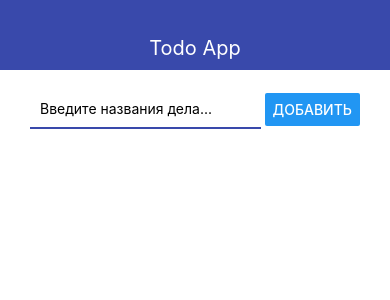
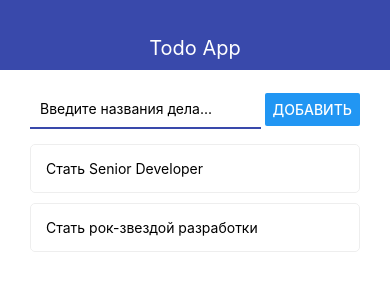
Before and after one commit to AIThomasNew/to-do-list, a React Native app: screen / in a window 390 px wide. Shown: the top 300 px of the page. Built offline with nearby package versions, Linux system fonts and the light colour scheme.

Commit message:
просто отработка базы rn-expo

```diff
--- a/App.js
+++ b/App.js
@@ -1,16 +1,25 @@
 import React, { useState } from 'react';
-import { StyleSheet, View, Text, ScrollView, FlatList } from 'react-native';
-import { AddTodo } from './src/AddTodo.js';
-import { Navbar } from './src/Navbar.js';
-import { Todo } from './src/Todo.js';
+import { StyleSheet, View } from 'react-native';
+import { Navbar } from './src/components/Navbar';
+import MainScreen from './src/screens/MainScreen';
+import TodoScreen from './src/screens/TodoScreen';
 
 export default function App() {
-  const [todos, setTodos] = useState([]);
+  const [todoId, setTodoId] = useState(null); // изначально ноль
+  const [todos, setTodos] = useState([
+    {
+      id: '1',
+      title: 'Стать Senior Developer',
+    },
+    {
+      id: '2',
+      title: 'Стать рок-звездой разработки',
+    },
+  ]);
 
   const addTodo = (title) => {
-    // создание нового элемента
     setTodos((prev) => [
-      ...prev,
+      ...prev, // развернуть предыдущий
       {
         id: Date.now().toString(),
         title,
@@ -22,25 +31,31 @@
     setTodos((prev) => prev.filter((todo) => todo.id !== id));
   };
 
+  let content = (
+    <MainScreen
+      todos={todos}
+      addTodo={addTodo}
+      removeTodo={removeTodo}
+      openTodo={setTodoId}
+    />
+  );
+
+  // если есть todoId
+  if (todoId !== null) {
+    content = <TodoScreen goBack={() => setTodoId(null)} />;
+  }
+
   return (
     <View>
       <Navbar title="Todo App" />
-      <View style={styles.container}>
-        <AddTodo onSubmit={addTodo} />
-
-        <FlatList
-          keyExtractor={(item) => item.id.toString()}
-          data={todos}
-          renderItem={({ item }) => <Todo todo={item} onRemove={removeTodo} />}
-        />
-      </View>
+      <View style={styles.container}>{content}</View>
     </View>
   );
 }
 
 const styles = StyleSheet.create({
   container: {
+    paddingVertical: 20,
     paddingHorizontal: 30,
-    paddingVertical: 20,
   },
 });
--- a/src/Todo.js
+++ /dev/null
@@ -1,35 +0,0 @@
-import React from 'react';
-import { Text, View, StyleSheet, TouchableOpacity } from 'react-native';
-
-export const Todo = ({ todo, onRemove }) => {
-  //* способ удаления через стрелочную функцию
-  // const longPressHandler = () => {
-  //   onRemove(todo.id);
-  // };
-
-  return (
-    <TouchableOpacity
-      activeOpacity={(0, 5)}
-      onPress={() => console.log('Pressed', todo.id)} // проверка клика
-      onLongPress={onRemove.bind(null, todo.id)} //* удаление способом жестким привязыванием контекста
-    >
-      <View style={styles.todo}>
-        <Text>{todo.title}</Text>
-      </View>
-    </TouchableOpacity>
-  );
-};
-
-const styles = StyleSheet.create({
-  todo: {
-    flexDirection: 'row',
-    alignItems: 'center',
-    padding: 15,
-    borderWidth: 1,
-    borderColor: '#eee',
-    borderRadius: 5,
-    marginBottom: 10,
-  },
-});
-
-// Образец кода с props state key ref useEffect useState setState
--- a/src/AddTodo.js
+++ b/src/components/AddTodo.js
@@ -31,14 +31,14 @@
 
 const styles = StyleSheet.create({
   block: {
+    marginBottom: 15,
     flexDirection: 'row',
+    alignItems: 'center',
     justifyContent: 'space-between',
-    alignItems: 'center',
-    marginBottom: 15,
   },
   input: {
+    padding: 10,
     width: '70%',
-    padding: 10,
     borderStyle: 'solid',
     borderBottomWidth: 2,
     borderBottomColor: '#3949ab',
--- a/src/Navbar.js
+++ b/src/components/Navbar.js
@@ -12,13 +12,13 @@
 const styles = StyleSheet.create({
   navbar: {
     height: 70,
+    paddingBottom: 10,
     alignItems: 'center',
     justifyContent: 'flex-end',
     backgroundColor: '#3949ab',
-    paddingBottom: 10,
   },
   text: {
+    fontSize: 20,
     color: 'white',
-    fontSize: 20,
   },
 });
--- /dev/null
+++ b/src/components/Todo.js
@@ -0,0 +1,28 @@
+import React from 'react';
+import { Text, View, StyleSheet, TouchableOpacity } from 'react-native';
+
+export const Todo = ({ todo, onRemove, onOpen }) => {
+  return (
+    <TouchableOpacity
+      activeOpacity={(0, 5)}
+      onPress={() => onOpen(todo.id)}
+      onLongPress={onRemove.bind(null, todo.id)} // удаление жестким привязыванием контекста
+    >
+      <View style={styles.todo}>
+        <Text>{todo.title}</Text>
+      </View>
+    </TouchableOpacity>
+  );
+};
+
+const styles = StyleSheet.create({
+  todo: {
+    padding: 15,
+    borderWidth: 1,
+    borderRadius: 5,
+    marginBottom: 10,
+    borderColor: '#eee',
+    flexDirection: 'row',
+    alignItems: 'center',
+  },
+});
--- /dev/null
+++ b/src/screens/MainScreen.js
@@ -0,0 +1,23 @@
+import React from 'react';
+import { StyleSheet, View, FlatList } from 'react-native';
+import { AddTodo } from '../components/AddTodo';
+import { Todo } from '../components/Todo';
+
+const MainScreen = ({ addTodo, todos, removeTodo, openTodo }) => {
+  return (
+    <View>
+      <AddTodo onSubmit={addTodo} />
+      <FlatList
+        keyExtractor={(item) => item.id.toString()}
+        data={todos}
+        renderItem={({ item }) => (
+          <Todo todo={item} onRemove={removeTodo} onOpen={openTodo} />
+        )}
+      />
+    </View>
+  );
+};
+
+export default MainScreen;
+
+const styles = StyleSheet.create({});
--- /dev/null
+++ b/src/screens/TodoScreen.js
@@ -0,0 +1,13 @@
+import React from 'react';
+import { View, Text, Button } from 'react-native';
+
+const TodoScreen = ({ goBack }) => {
+  return (
+    <View>
+      <Text>Todo Screen</Text>
+      <Button title="Вернуться" onPress={goBack} />
+    </View>
+  );
+};
+
+export default TodoScreen;
```
